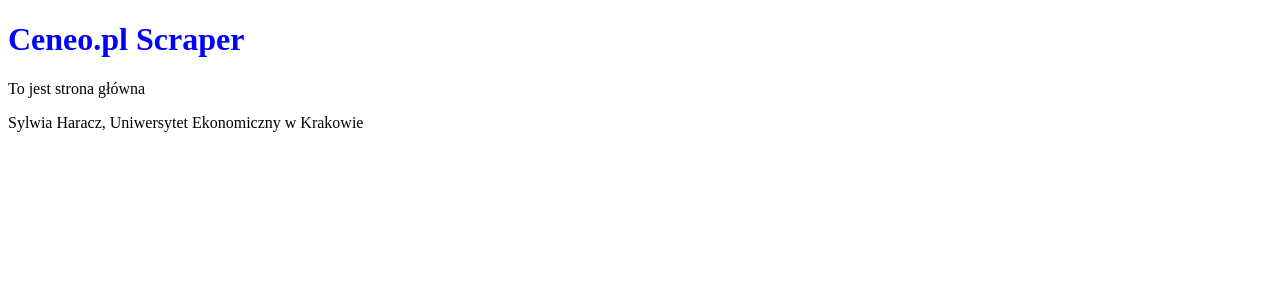
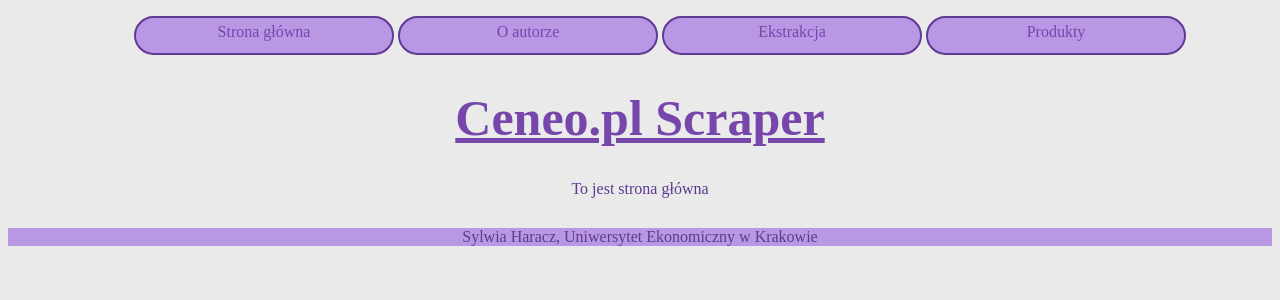
Before and after one commit to SylwiaHaracz/CeneoWebScraper, a Flask app: page / in a window 1280 px wide. Shown: the top 300 px of the page. Run offline with Flask 3, Linux system fonts and the light colour scheme.

Commit message:
2024-05-06 SH

```diff
--- a/app/static/style.css
+++ b/app/static/style.css
@@ -1,3 +1,48 @@
+body{
+    background-color: #EAEAEA;
+    color: #5F3A90;
+    text-align: center;
+}
+
+.navbar{
+    background-color: #B897E4;
+    color: #5F3A90;
+    display: inline-block;
+    width: 20vw;
+    height: 30px;
+    border: solid 2px;
+    border-color: #5F3A90;
+    border-radius: 20px;
+    padding-top: 5px;
+}
+
+.navbar a{
+    display: block;
+    text-decoration: none;
+    color: #7646AB;
+    width: 100%;
+    height: 100%;
+}
+
+.navbar:hover{
+    background-color: #7646AB;
+}
+.navbar:hover a{
+    color: #B897E4;
+}
+
+
 h1{
-    color: blue
+    color: #7646AB;
+    font-size: 50px;
+    text-decoration: underline;
 }
+
+footer{
+    clear: both;
+    display: block;
+    background-color: #B897E4;
+    text-align: center;
+    margin-top: 30px;
+
+}
--- /dev/null
+++ b/app/templates/about.html
@@ -0,0 +1,4 @@
+{% extends 'base.html' %}
+{% block content %}
+    <p>To jest strona o autorze</p>
+    {% endblock %}
--- a/app/templates/base.html
+++ b/app/templates/base.html
@@ -8,6 +8,14 @@
 </head>
 <body>
     <header>
+        <nav>
+            <ul>
+                <li class="navbar"><a href="/"><span>Strona główna</span></a></li>
+                <li class="navbar"><a href="/about"><span>O autorze</span></a></li>
+                <li class="navbar"><a href="/extract"><span>Ekstrakcja</span></a></li>
+                <li class="navbar"><a href="/products"><span>Produkty</span></a></li>
+            </ul>
+        </nav>
         <h1>Ceneo.pl Scraper</h1>
     </header>
     <section>
--- /dev/null
+++ b/app/templates/extract.html
@@ -0,0 +1,4 @@
+{% extends 'base.html' %}
+{% block content %}
+    <p>To jest strona ekstrakcji</p>
+    {% endblock %}
--- /dev/null
+++ b/app/templates/product.html
@@ -0,0 +1,4 @@
+{% extends 'base.html' %}
+{% block content %}
+    <p>To jest strona produktu</p>
+    {% endblock %}
--- /dev/null
+++ b/app/templates/products.html
@@ -0,0 +1,4 @@
+{% extends 'base.html' %}
+{% block content %}
+    <p>To jest strona produktów</p>
+    {% endblock %}
```
